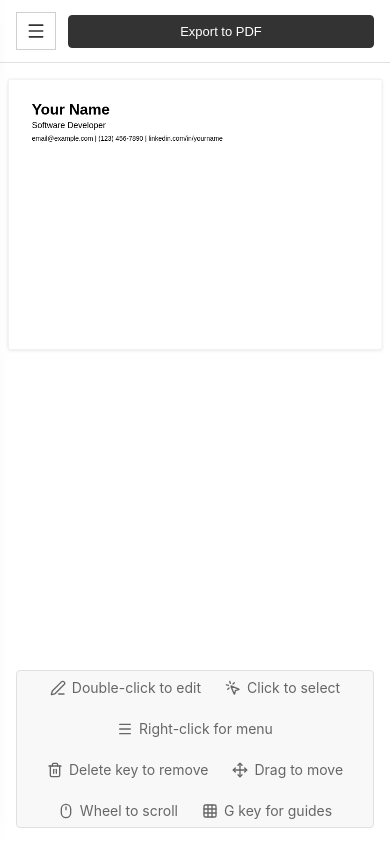
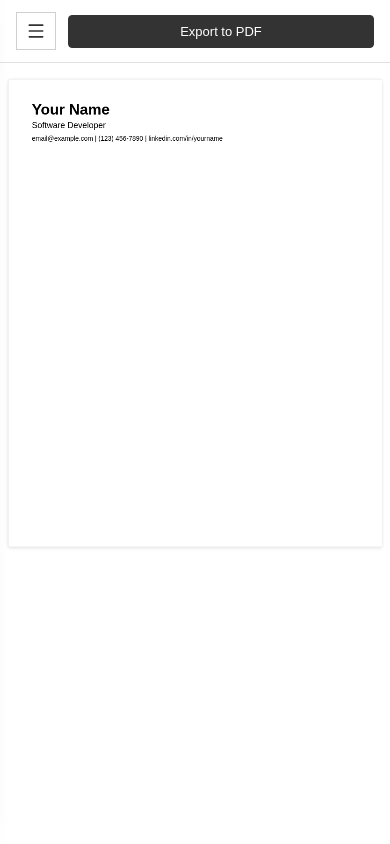
Before and after one commit to thisisharsh7/Resume-Builder-using-Konva, a website: page index.html in a window 390 px wide. Drawn offline with nearby package versions, Linux system fonts and the light colour scheme.

Commit message:
fix:canvas-ui

```diff
--- a/app.js
+++ b/app.js
@@ -1934,22 +1934,27 @@ class ResumeBuilder {
 
     updateResponsiveScale() {
         const container = document.getElementById('container');
-        if (!container || !this.stage) return;
+        const canvasContainer = document.querySelector('.canvas-container');
+        if (!container || !this.stage || !canvasContainer) return;
 
         // Reset any existing transform first
         container.style.transform = '';
 
-        // Get the actual canvas width (800px by default)
+        // Get the actual canvas dimensions
         const canvasWidth = this.stage.width();
+        const canvasHeight = this.stage.height();
 
         // For mobile and tablet views (≤1020px)
         if (window.innerWidth <= 1020) {
-            // Calculate available width with padding
-            const padding = window.innerWidth <= 768 ? 16 : 32; // Less padding on mobile
+            // Calculate available space
+            const padding = window.innerWidth <= 768 ? 16 : 32;
             const availableWidth = window.innerWidth - padding;
-
-            // Calculate scale to fit canvas in available space
-            const scale = Math.min(availableWidth / canvasWidth, 1);
+            const availableHeight = window.innerHeight - 120 - padding; // Account for header + canvas info
+
+            // Calculate scale to fit both dimensions
+            const scaleX = availableWidth / canvasWidth;
+            const scaleY = availableHeight / canvasHeight;
+            const scale = Math.min(scaleX, scaleY, 1);
 
             // Apply transform with proper scaling
             container.style.transform = `scale(${scale})`;
--- a/styles.css
+++ b/styles.css
@@ -132,13 +132,15 @@ body {
     border-bottom: 1px solid #e0e0e0;
 }
 
-.section-buttons, .template-buttons {
+.section-buttons,
+.template-buttons {
     display: flex;
     flex-direction: column;
     gap: 8px;
 }
 
-.section-btn, .template-btn {
+.section-btn,
+.template-btn {
     background-color: #ffffff;
     color: #333333;
     border: 1px solid #d0d0d0;
@@ -151,11 +153,13 @@ body {
     transition: border-color 0.2s ease;
 }
 
-.section-btn:hover, .template-btn:hover {
+.section-btn:hover,
+.template-btn:hover {
     border-color: #333333;
 }
 
-.section-btn:active, .template-btn:active {
+.section-btn:active,
+.template-btn:active {
     background-color: #f5f5f5;
 }
 
@@ -368,6 +372,23 @@ input[type="color"] {
 
 /* Sidebar overlay for tablets and mobile */
 @media (max-width: 1020px) {
+    #container {
+        border: 1px solid #e0e0e0;
+        border-radius: 4px;
+        background-color: white;
+        margin-bottom: 16px;
+        cursor: default;
+        position: relative;
+        overflow: visible;
+    }
+
+    .canvas-container {
+        height: auto !important;
+        padding: 16px;
+        overflow: visible;
+        justify-content: flex-start;
+    }
+
     .sidebar-toggle {
         display: flex !important;
     }
@@ -451,9 +472,14 @@ input[type="color"] {
     .main-content {
         flex-direction: column;
     }
+
     .canvas-container {
         padding: 16px;
+        height: calc(100vh - 120px);
+        overflow: hidden;
+        justify-content: flex-start;
     }
+
     #container {
         width: 800px;
         max-width: none;
@@ -500,7 +526,8 @@ input[type="color"] {
         font-size: 13px;
     }
 
-    .section-btn, .template-btn {
+    .section-btn,
+    .template-btn {
         padding: 10px 14px;
         font-size: 13px;
     }
@@ -514,13 +541,31 @@ input[type="color"] {
     #inlineEditor {
         max-width: 90vw !important;
         max-height: 50vh !important;
-        font-size: 16px !important; /* Prevent zoom on iOS */
+        font-size: 16px !important;
+        /* Prevent zoom on iOS */
         padding: 12px !important;
     }
 }
 
 /* Mobile specific adjustments */
 @media (max-width: 768px) {
+    #container {
+        border: 1px solid #e0e0e0;
+        border-radius: 4px;
+        background-color: white;
+        margin-bottom: 16px;
+        cursor: default;
+        position: relative;
+        overflow: visible;
+    }
+
+    .canvas-container {
+        height: auto !important;
+        padding: 16px;
+        overflow: visible;
+        justify-content: flex-start;
+    }
+
     .sidebar {
         width: 300px;
         left: -320px;
@@ -616,6 +661,7 @@ input[type="color"] {
         opacity: 0;
         transform: scale(0.95);
     }
+
     to {
         opacity: 1;
         transform: scale(1);
@@ -627,6 +673,7 @@ input[type="color"] {
         opacity: 1;
         transform: scale(1);
     }
+
     to {
         opacity: 0;
         transform: scale(0.95);
```
